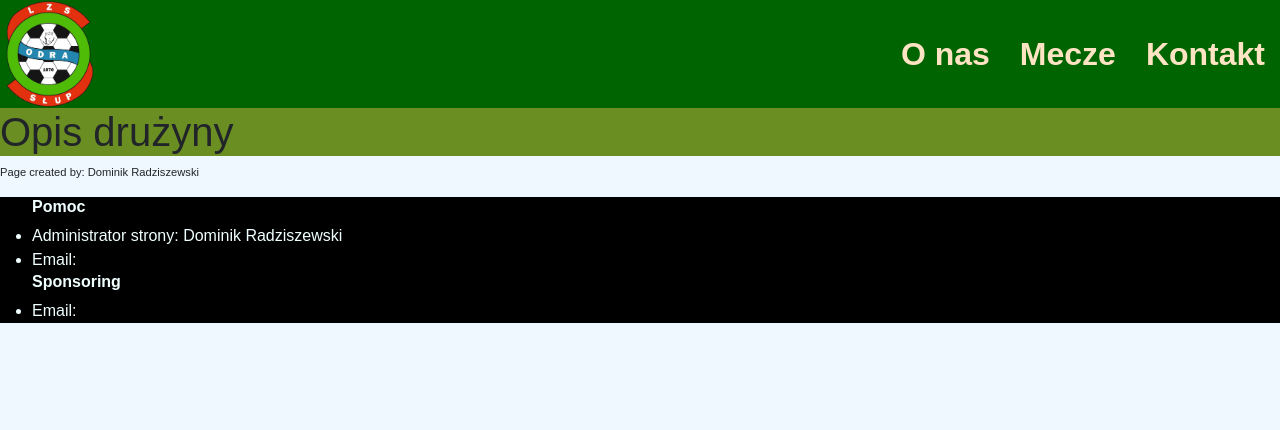
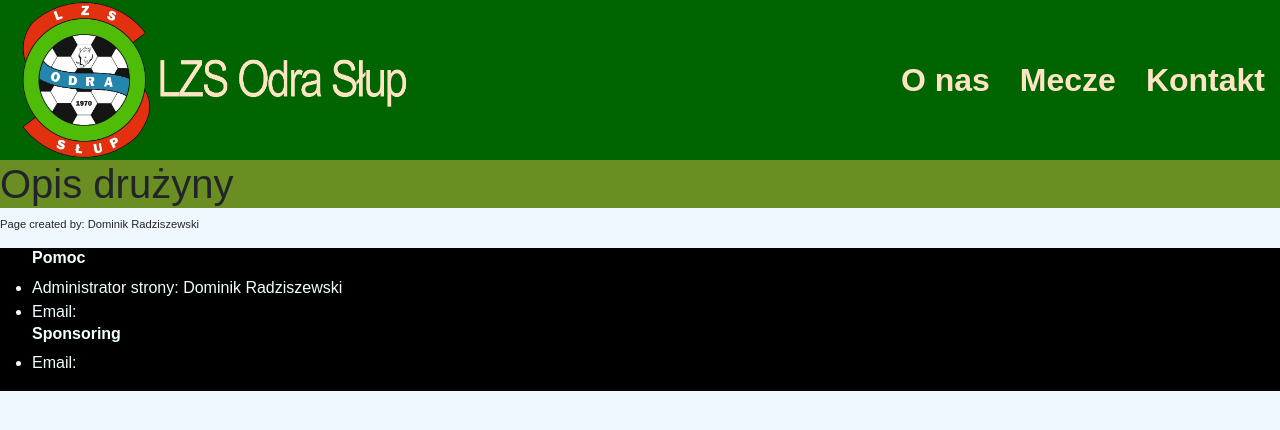
Before and after one commit to DoradR/Odra-s-Page, a Django app: page /home/front/ in a window 1280 px wide. Shown: the top 430 px of the page. Run offline with Django 4.2, Linux system fonts and the light colour scheme; some libraries are stand-ins or nearby versions.

Commit message:
Add details in html's

```diff
--- a/templates/mecze.html
+++ b/templates/mecze.html
@@ -14,7 +14,7 @@
 </head>
 <body style="font-family: Arial; background: aliceblue;">
     <section class="header" style="background: darkgreen; color: bisque; display: flex; align-items: center; justify-content: center">
-        <img src="/media/Logo/oderka.png" style="width: 100px; margin-right: auto">
+        <img src="/media/header/oderkaNaglowek.png" style="width: 400px; margin-right: auto">
         <h2 style="margin: 15px"><b>O nas</b></h2>
         <h2 style="margin: 15px"><b>Mecze</b></h2>
         <h2 style="margin: 15px"><b>Kontakt</b></h2>
--- a/templates/stronaglowna.html
+++ b/templates/stronaglowna.html
@@ -15,7 +15,7 @@
 </head>
 <body style="font-family: Arial; background: aliceblue;">
     <section class="header" style="background: darkgreen; color: bisque; display: flex; align-items: center; justify-content: center">
-        <img src="/media/Logo/oderka.png" style="width: 100px; margin-right: auto">
+        <img src="/media/header/oderkaNaglowek.png" style="width: 400px; margin-right: auto; margin-left: 15px">
         <h2 style="margin: 15px"><b>O nas</b></h2>
         <h2 style="margin: 15px"><b>Mecze</b></h2>
         <h2 style="margin: 15px"><b>Kontakt</b></h2>
@@ -26,7 +26,7 @@
     <section style="font-size: 0.7rem">
         <p>Page created by: Dominik Radziszewski</p>
     </section>
-    <section style="background: black; color: azure">
+    <section style="display: flex; align-items: baseline;background: black; color: azure">
         <ul>
             <h6><b>Pomoc</b></h6>
             <li>Administrator strony: Dominik Radziszewski</li>
```
Also changed, not shown: moje_media/header/oderkaNaglowek.png (added), templates/detale.html (added).
